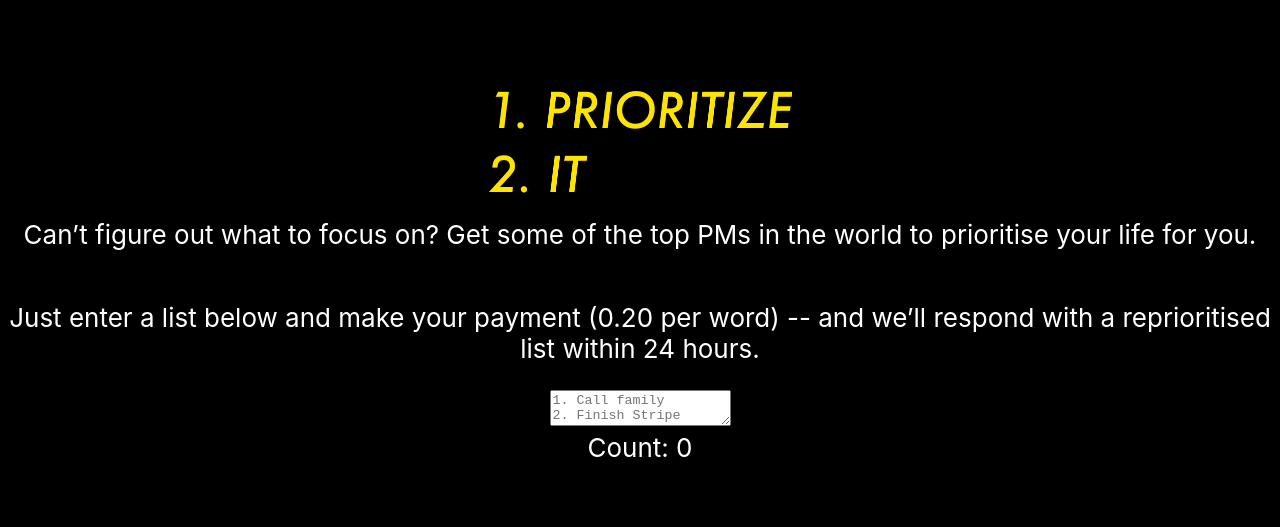
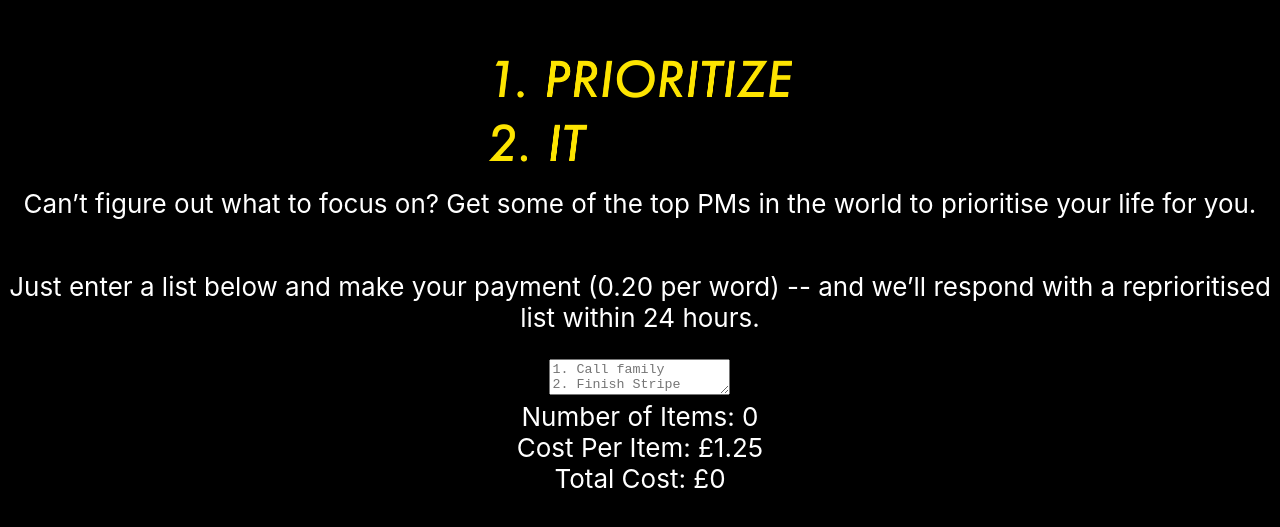
Before and after one commit to iceanfire/stpe, a React (Create React App) app: page / in a window 1280 px wide. Shown: the part 123-650 px from the top of the page. Built offline with nearby package versions, Linux system fonts and the light colour scheme.

Commit message:
change from charging by word count to line count

```diff
--- a/src/wordcount.js
+++ b/src/wordcount.js
@@ -14,7 +14,7 @@ class WordCount extends React.Component {
       this.placeholder = "1. Call family \n2. Finish Stripe Assignment \n";
       this.startValue = "1. ";
       this.textInput = React.createRef();
-      this.costPerLine = 1;
+      this.costPerLine = 1.25;
     }
 
     handleKeypress(event) {
@@ -42,22 +42,18 @@ class WordCount extends React.Component {
       }
     }
 
-    calculateWordCount(text) {
-      text = text.trim()
-      text = text.replace(/\d+\.+/g, '');
-      text = text.replace(/\s+/g,' ');
-      text = text.trim()
-      return text?text.split(" ").length:0;
-      return 0
+    calculateLineCount(text) {
+      return text?text.split("\n").length:0;
     }
 
     render(){
       let count = 0,
-          length = this.state.value?this.calculateWordCount(this.state.value):0,
-          cost = length * this.costPerWord
+          lineCount = this.state.value?this.calculateLineCount(this.state.value):0,
+          totalCost = lineCount * this.costPerLine
       return(
         <div>
-          <textarea id=""
+          <textarea
+            id="itemsList"
             onChange={(event)=>this.handleKeypress(event)}
             onFocus={this._onFocus}
             onBlur={this._onBlur}
@@ -65,7 +61,9 @@ class WordCount extends React.Component {
           >
             {this.state.value}
           </textarea>
-          <div>Count: {length}</div>
+          <div>Number of Items: {lineCount}</div>
+          <div>Cost Per Item: £{this.costPerLine}</div>
+          <div>Total Cost: £{totalCost}</div>
         </div>
       );
     }
```
